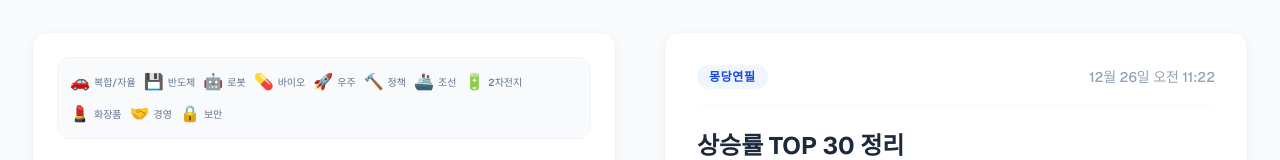
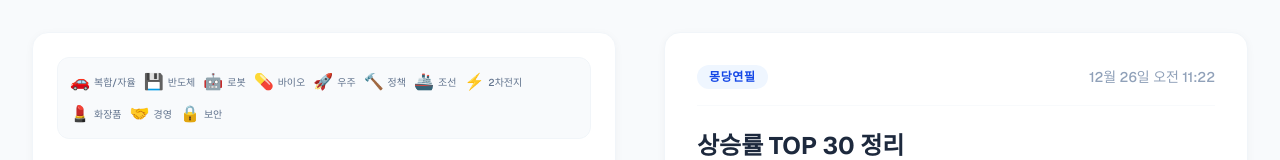
Before and after one commit to nanchacha/dailystock, a Next.js app: page / in a window 1280 px wide. Shown: the part 148-308 px from the top of the page. Built offline with nearby package versions, Linux system fonts and the light colour scheme.

Commit message:
style: Change battery emoji from  to  for better visibility

```diff
--- a/components/Calendar.tsx
+++ b/components/Calendar.tsx
@@ -123,7 +123,7 @@ export default function Calendar({ news }: { news: NewsItem[] }) {
                 <span className="text-[10px] text-slate-500 font-medium flex items-center gap-1"><span className="text-base">🚀</span>우주</span>
                 <span className="text-[10px] text-slate-500 font-medium flex items-center gap-1"><span className="text-base">🔨</span>정책</span>
                 <span className="text-[10px] text-slate-500 font-medium flex items-center gap-1"><span className="text-base">🚢</span>조선</span>
-                <span className="text-[10px] text-slate-500 font-medium flex items-center gap-1"><span className="text-base">🔋</span>2차전지</span>
+                <span className="text-[10px] text-slate-500 font-medium flex items-center gap-1"><span className="text-base">⚡</span>2차전지</span>
                 <span className="text-[10px] text-slate-500 font-medium flex items-center gap-1"><span className="text-base">💄</span>화장품</span>
                 <span className="text-[10px] text-slate-500 font-medium flex items-center gap-1"><span className="text-base">🤝</span>경영</span>
                 <span className="text-[10px] text-slate-500 font-medium flex items-center gap-1"><span className="text-base">🔒</span>보안</span>
```
Also changed, not shown: 1 other file (tests, documents, lock files or other folders).
